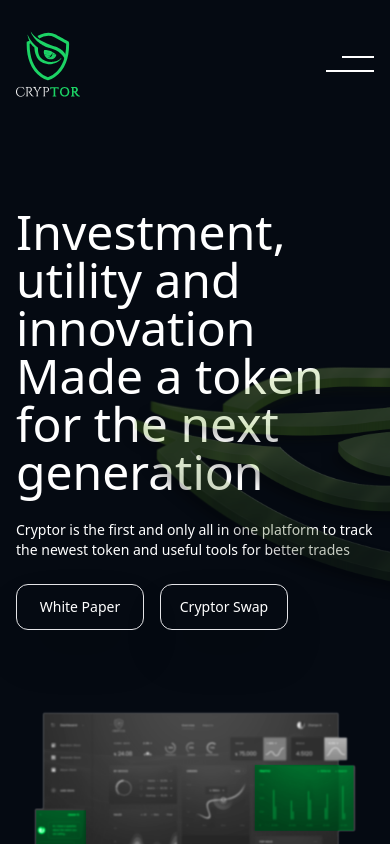
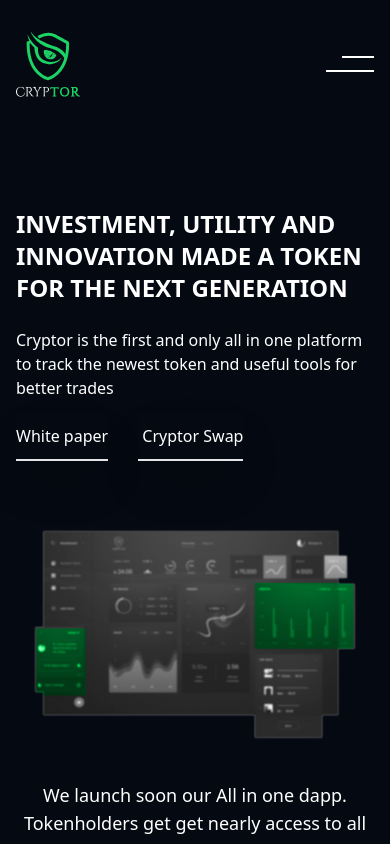
Before and after one commit to Cryptor-Dev/cryptor-app-frontend, a React (Create React App) app: page / in a window 390 px wide. Shown: the top 844 px of the page. Built offline with nearby package versions, Linux system fonts and the light colour scheme.

Commit message:
feat(intro): made mobile responsive

```diff
--- a/src/components/Intro.tsx
+++ b/src/components/Intro.tsx
@@ -10,59 +10,60 @@
         <img
           src={intro3d}
           alt=""
-          className="absolute h-72 2xl:h-auto left-full bottom-0 2xl:top-0 -ml-64 z-0"
+          className="absolute h-72 2xl:h-auto left-full bottom-0 2xl:top-0 -ml-64 z-0 md:block  xs:hidden "
         />
-        <h1 className="text-white max-w-4xl text-5xl mt-20 sm:mt-32">
-          Investment, utility and innovation <br />
-          Made a token for the next generation
+        <h1 className="text-white md:text-5xl xs:text-2xl mt-20 sm:mt-32 max-w-3xl uppercase font-bold">
+          Investment, utility and innovation Made a token for the next
+          generation
         </h1>
-        <p className="text-white text-sm mt-6">
+        <p className="text-white text-base mt-6  max-w-xl">
           Cryptor is the first and only all in one platform to track the newest
           token and useful tools for better trades{" "}
         </p>
         <div className="max-w-max space-x-4 mt-6">
-          <button
-            className="text-white w-32 bg-transparent border rounded-xl py-3 text-sm font-light shadow-2xl white-paper-button"
+          <a
+            className="cursor-pointer border-b-2 text-white py-3 font-light shadow-2xl white-paper-button white-paper"
+            href="sd"
             onMouseEnter={() => {
-              gsap.to(".white-paper-button", {
-                translateY: "0.25rem",
-                backgroundColor: "#22C55E",
+              gsap.to(".white-paper", {
+                color: "#22C55E",
                 duration: 0.2,
-                borderWidth: 0,
+                borderColor: "#22C55E",
               });
             }}
             onMouseLeave={() => {
-              gsap.to(".white-paper-button", {
-                translateY: 0,
-                backgroundColor: "transparent",
+              gsap.to(".white-paper", {
+                color: "#ffffff",
                 duration: 0.2,
-                borderWidth: 1,
+                borderColor: "#ffffff",
               });
             }}
           >
-            White Paper
-          </button>
-          <button
-            className="text-white w-32 bg-transparent border py-3 rounded-xl text-sm font-light shadow-2xl cryptor-swap-button"
+            {" "}
+            White paper
+          </a>
+          <a
+            style={{ marginLeft: "30px" }}
+            href="sd"
+            className="cursor-pointer border-b-2 text-white py-3 font-light shadow-2xl white-paper-button cryptor-swap-button"
             onMouseEnter={() => {
               gsap.to(".cryptor-swap-button", {
-                translateY: "0.25rem",
-                backgroundColor: "#22C55E",
+                color: "#22C55E",
                 duration: 0.2,
-                borderWidth: 0,
+                borderColor: "#22C55E",
               });
             }}
             onMouseLeave={() => {
               gsap.to(".cryptor-swap-button", {
-                translateY: 0,
-                backgroundColor: "transparent",
+                color: "#ffffff",
                 duration: 0.2,
-                borderWidth: 1,
+                borderColor: "#ffffff",
               });
             }}
           >
+            {" "}
             Cryptor Swap
-          </button>
+          </a>
         </div>
       </div>
       <div className="flex flex-col text-center space-y-6 text-white">
--- a/tailwind.config.js
+++ b/tailwind.config.js
@@ -33,6 +33,8 @@
       rose: colors.rose
     },
     screens: {
+      'xs': '200px',
+
       'sm': '640px',
       // => @media (min-width: 640px) { ... }
 
```
